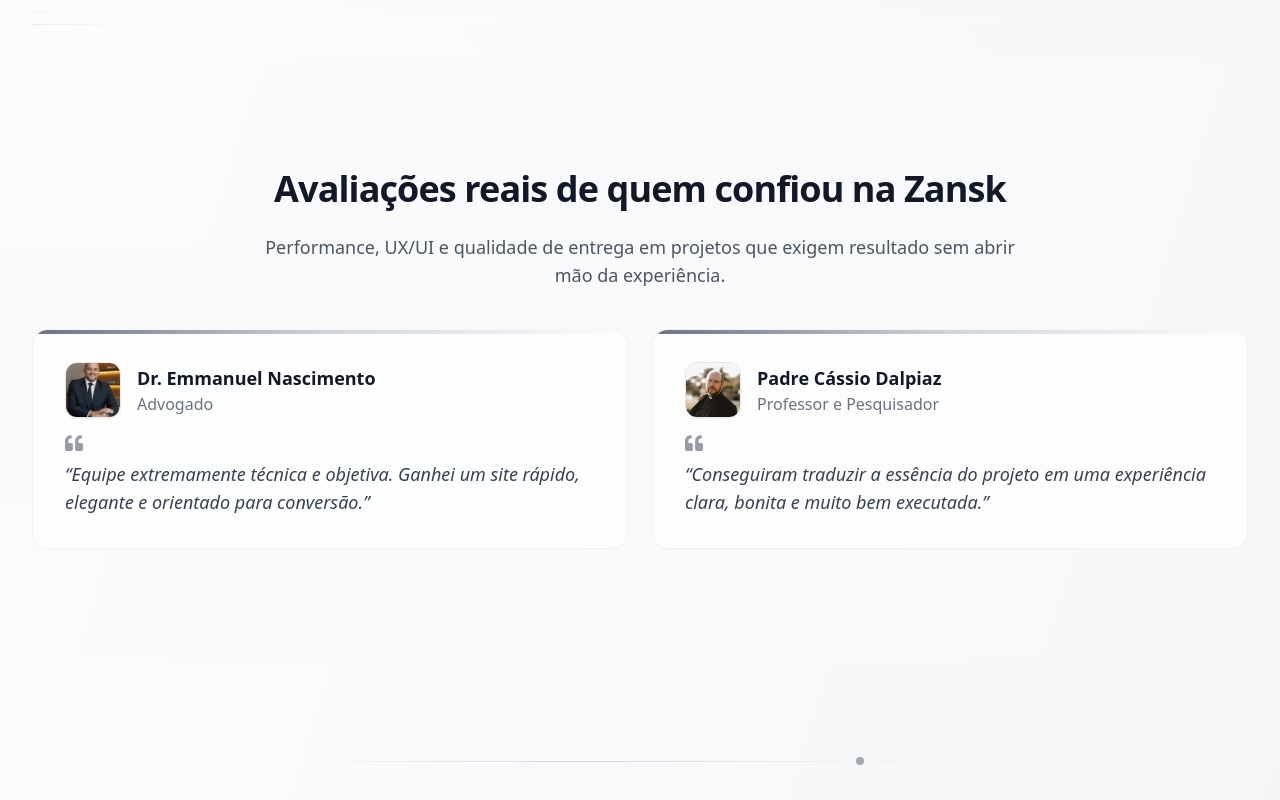
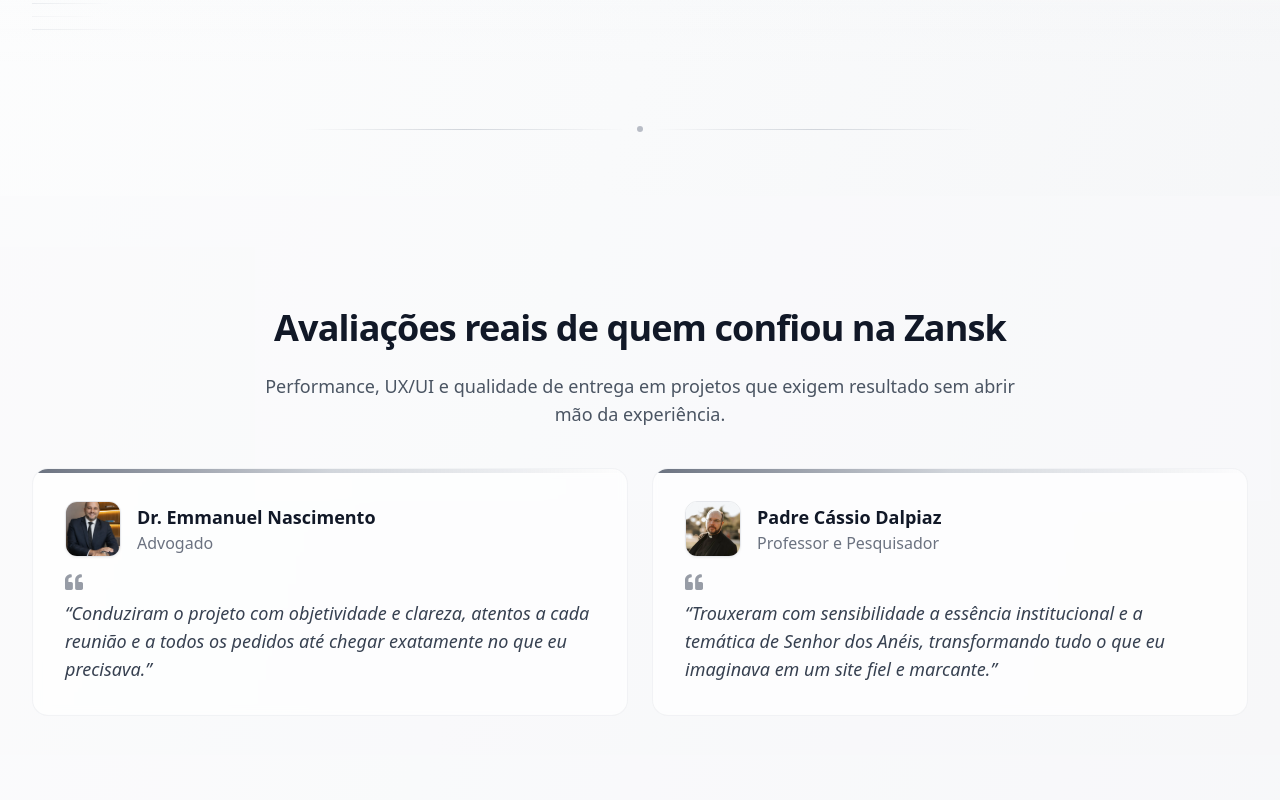
Before and after one commit to Diogo0602x/zansk, a Next.js app: page / in a window 1280 px wide. Shown: the part 2040-2840 px from the top of the page. Built offline with nearby package versions, Linux system fonts and the light colour scheme; no server answers.

Commit message:
feat: improve visual elements

```diff
--- a/src/app/page.tsx
+++ b/src/app/page.tsx
@@ -10,13 +10,13 @@
     name: "Dr. Emmanuel Nascimento",
     role: "Advogado",
     image: "/reviews/foto-emmanuel.webp",
-    text: "Equipe extremamente técnica e objetiva. Ganhei um site rápido, elegante e orientado para conversão.",
+    text: "Conduziram o projeto com objetividade e clareza, atentos a cada reunião e a todos os pedidos até chegar exatamente no que eu precisava.",
   },
   {
     name: "Padre Cássio Dalpiaz",
     role: "Professor e Pesquisador",
     image: "/reviews/foto-padre-cassio.webp",
-    text: "Conseguiram traduzir a essência do projeto em uma experiência clara, bonita e muito bem executada.",
+    text: "Trouxeram com sensibilidade a essência institucional e a temática de Senhor dos Anéis, transformando tudo o que eu imaginava em um site fiel e marcante.",
   },
 ];
 
@@ -202,6 +202,8 @@
         </Container>
       </Box>
 
+      <SectionDivider variant="gradient" spacing="md" />
+
       <Box className="py-20 lg:py-28 bg-gray-50/50">
         <Container>
           <Stack spacing="lg" className="mb-10">
@@ -252,7 +254,7 @@
         </Container>
       </Box>
 
-      <SectionDivider variant="asymmetric" spacing="lg" />
+      <SectionDivider variant="asymmetric" spacing="md" />
 
       <Box className="py-20 lg:py-32 relative overflow-hidden">
         <Box className="absolute inset-0 opacity-40">
--- a/src/components/ui/VisualElements.tsx
+++ b/src/components/ui/VisualElements.tsx
@@ -25,7 +25,11 @@
       )}
 
       {variant === "gradient" && (
-        <Box className="w-full max-w-md h-px bg-gradient-to-r from-transparent via-gray-300 to-transparent" />
+        <Box className="w-full max-w-2xl flex items-center gap-3">
+          <Box className="flex-1 h-px bg-gradient-to-r from-transparent via-gray-300 to-transparent" />
+          <Box className="w-1.5 h-1.5 rounded-full bg-accent-400/70" />
+          <Box className="flex-1 h-px bg-gradient-to-l from-transparent via-gray-300 to-transparent" />
+        </Box>
       )}
 
       {variant === "dots" && (
@@ -40,9 +44,9 @@
 
       {variant === "asymmetric" && (
         <Box className="w-full max-w-2xl flex items-center gap-4">
-          <Box className="flex-1 h-px bg-gradient-to-r from-transparent via-accent-400/40 to-accent-300/20" />
+          <Box className="flex-1 h-px bg-gradient-to-r from-transparent via-accent-400/55 to-accent-300/20" />
           <Box className="w-2 h-2 rounded-full bg-accent-500/60" />
-          <Box className="w-24 h-px bg-gradient-to-r from-accent-300/20 to-transparent" />
+          <Box className="w-24 h-px bg-gradient-to-r from-accent-300/35 to-transparent" />
         </Box>
       )}
     </Box>
```
